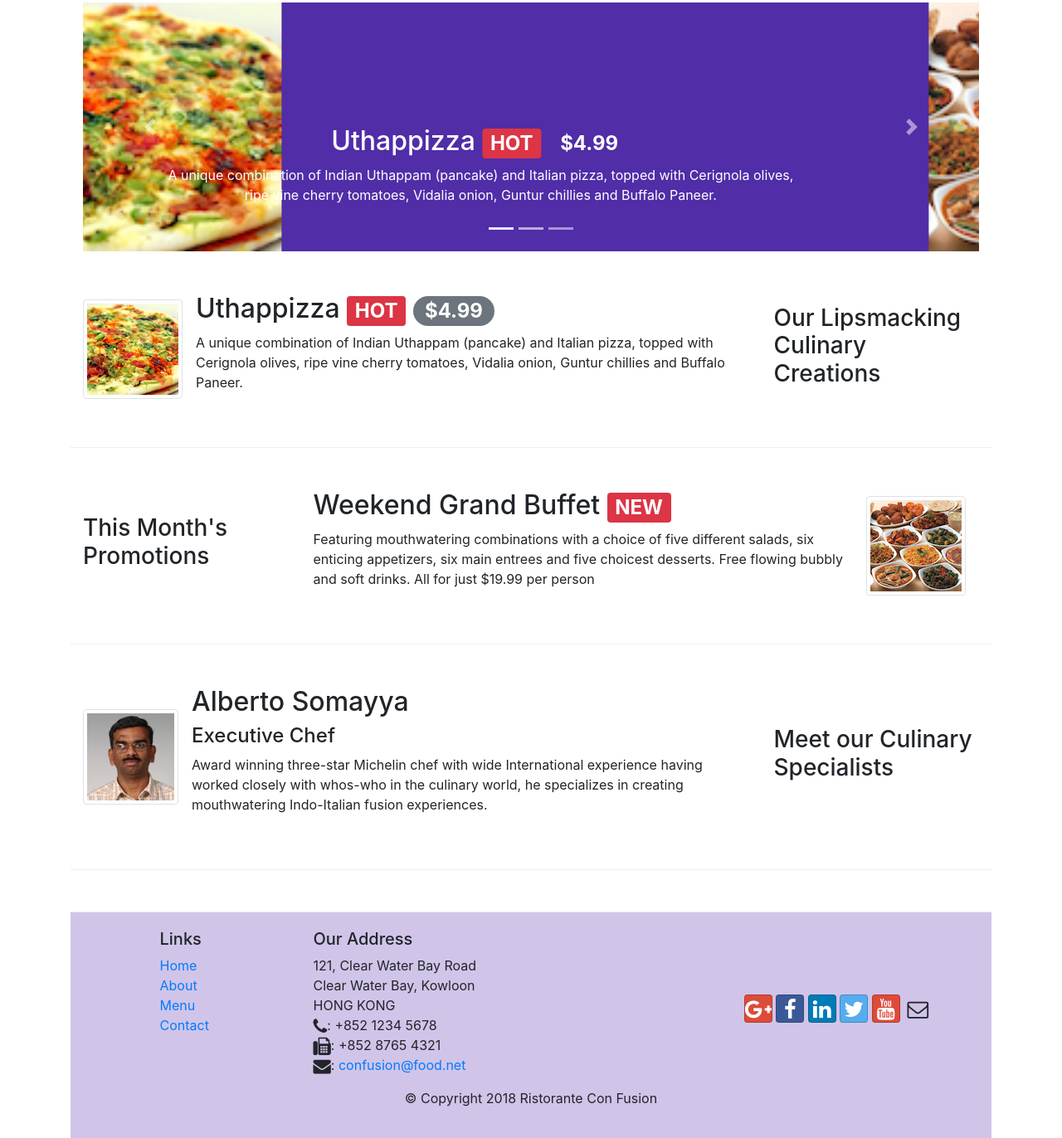
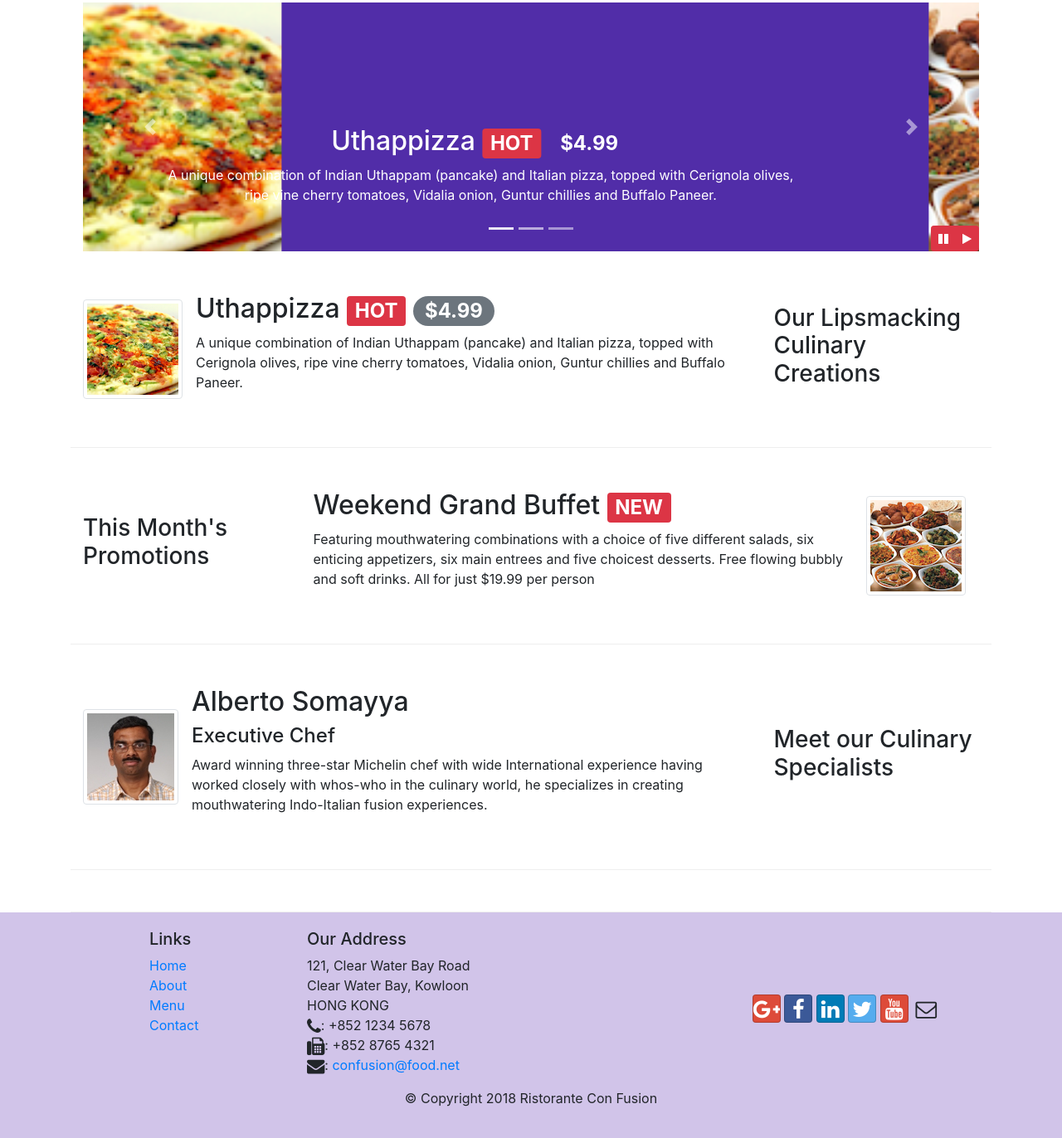
Before and after one commit to socopoko/confusion-bootstrap, a website: page index.html in a window 1280 px wide. Shown: the part 381-1753 px from the top of the page at 83% size. Drawn offline with nearby package versions, Linux system fonts and the light colour scheme.

Commit message:
Bootstrap JQuery

```diff
--- a/css/styles.css
+++ b/css/styles.css
@@ -59,3 +59,10 @@ body {
     left: 0;
     min-height: 300px;
 }
+
+#carouselButton {
+    right:0px;
+    position: absolute;
+    bottom: 0px;
+    z-index: 1;
+}
--- a/index.html
+++ b/index.html
@@ -207,6 +207,14 @@
                     <a class="carousel-control-next" href="#mycarousel" role="button" data-slide="next">
                         <span class="carousel-control-next-icon"></span>
                     </a>
+                    <div class="btn-group" id="carouselButton">
+                        <button class="btn btn-danger btn-sm" id="carousel-pause">
+                            <span class="fa fa-pause"></span>
+                        </button>
+                        <button class="btn btn-danger btn-sm" id="carousel-play">
+                            <span class="fa fa-play"></span>
+                        </button>
+                    </div>
                 </div>
             </div>
         </div>
@@ -266,6 +274,7 @@
             </div>
         </div>
     </div>
+</div>
 
     <footer class="footer">
         <div class="container">
@@ -313,6 +322,16 @@
     <script src="node_modules/jquery/dist/jquery.slim.min.js"></script>
     <script src="node_modules/popper.js/dist/umd/popper.min.js"></script>
     <script src="node_modules/bootstrap/dist/js/bootstrap.min.js"></script>
-</body>
+    <script>
+        $(document).ready(function () {
+            $("#mycarousel").carousel({ interval: 500 });
+            $("#carousel-pause").click(function () {
+                $("#mycarousel").carousel('pause');
+            });
+            $("#carousel-play").click(function () {
+                $("#mycarousel").carousel('cycle');
+            });
+        });
+    </script>
 
 </html>
```
